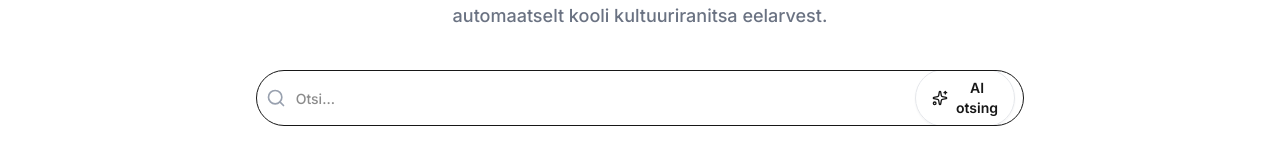
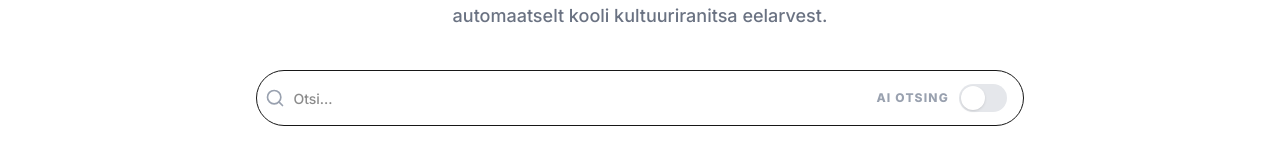
Before and after one commit to xavier8cartier/Kultuuriranits, a Next.js app: page /otsi in a window 1280 px wide. Shown: the part 183-339 px from the top of the page. Built offline with nearby package versions, Linux system fonts and the light colour scheme.

Commit message:
feat(ui): replace search button with AI toggle switch

```diff
--- a/src/components/dashboard/SearchBar.tsx
+++ b/src/components/dashboard/SearchBar.tsx
@@ -77,17 +77,27 @@ export function SearchBar({
           onChange={(e) => onChange && onChange(e.target.value)}
         />
 
-        <div className="pr-2 flex items-center">
+        <div className="pr-4 flex items-center gap-2.5 shrink-0">
+          <span className={`whitespace-nowrap text-xs font-extrabold uppercase tracking-widest select-none transition-colors duration-300 ${activeIsAiMode ? 'text-purple-600' : 'text-gray-400'}`}>
+            AI otsing
+          </span>
           <button
+            type="button"
+            role="switch"
+            aria-checked={activeIsAiMode}
             onClick={() => activeSetIsAiMode(!activeIsAiMode)}
-            className={`flex items-center gap-2 px-4 py-2 rounded-full text-sm font-semibold transition-all duration-200 cursor-pointer shadow-xs active:scale-95 select-none ${
-              activeIsAiMode
-                ? 'bg-gradient-to-r from-purple-100 to-blue-100 text-purple-750 border border-purple-250 hover:from-purple-200 hover:to-blue-200 shadow-xs'
-                : 'bg-gray-150 text-gray-650 hover:bg-gray-250 hover:text-gray-900 border border-gray-200'
+            className={`relative inline-flex h-7 w-12 shrink-0 cursor-pointer rounded-full border-2 border-transparent transition-colors duration-300 ease-in-out focus:outline-none active:scale-95 ${
+              activeIsAiMode ? 'bg-gradient-to-r from-purple-500 to-blue-500 shadow-inner' : 'bg-gray-200'
             }`}
           >
-            <Sparkles className="w-4 h-4 text-purple-650 shrink-0" />
-            AI otsing
+            <span
+              aria-hidden="true"
+              className={`pointer-events-none inline-flex h-6 w-6 transform items-center justify-center rounded-full bg-white shadow-sm ring-0 transition duration-300 ease-in-out ${
+                activeIsAiMode ? 'translate-x-5' : 'translate-x-0'
+              }`}
+            >
+              {activeIsAiMode && <Sparkles className="w-3.5 h-3.5 text-purple-600" />}
+            </span>
           </button>
         </div>
       </div>
```
